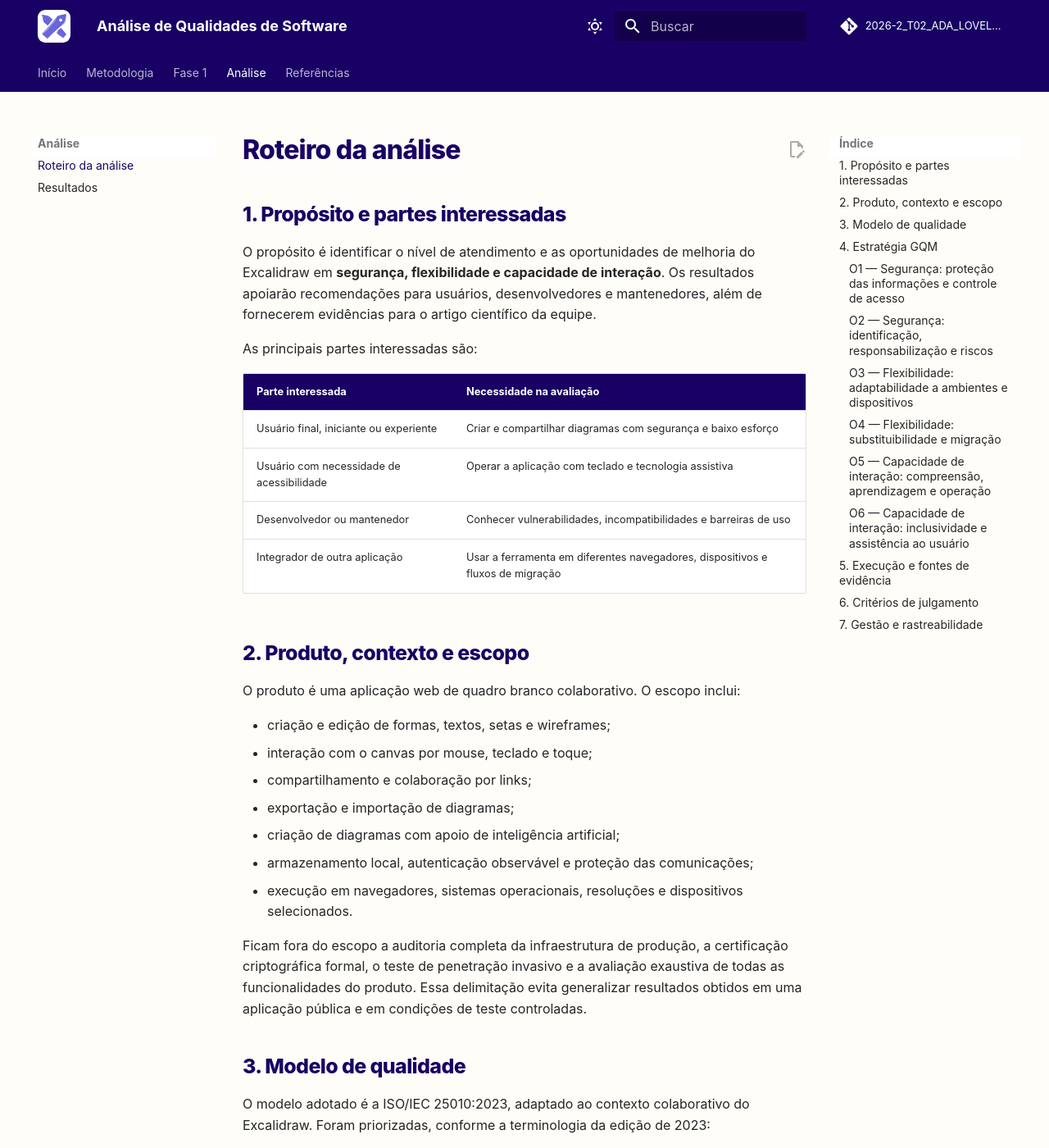
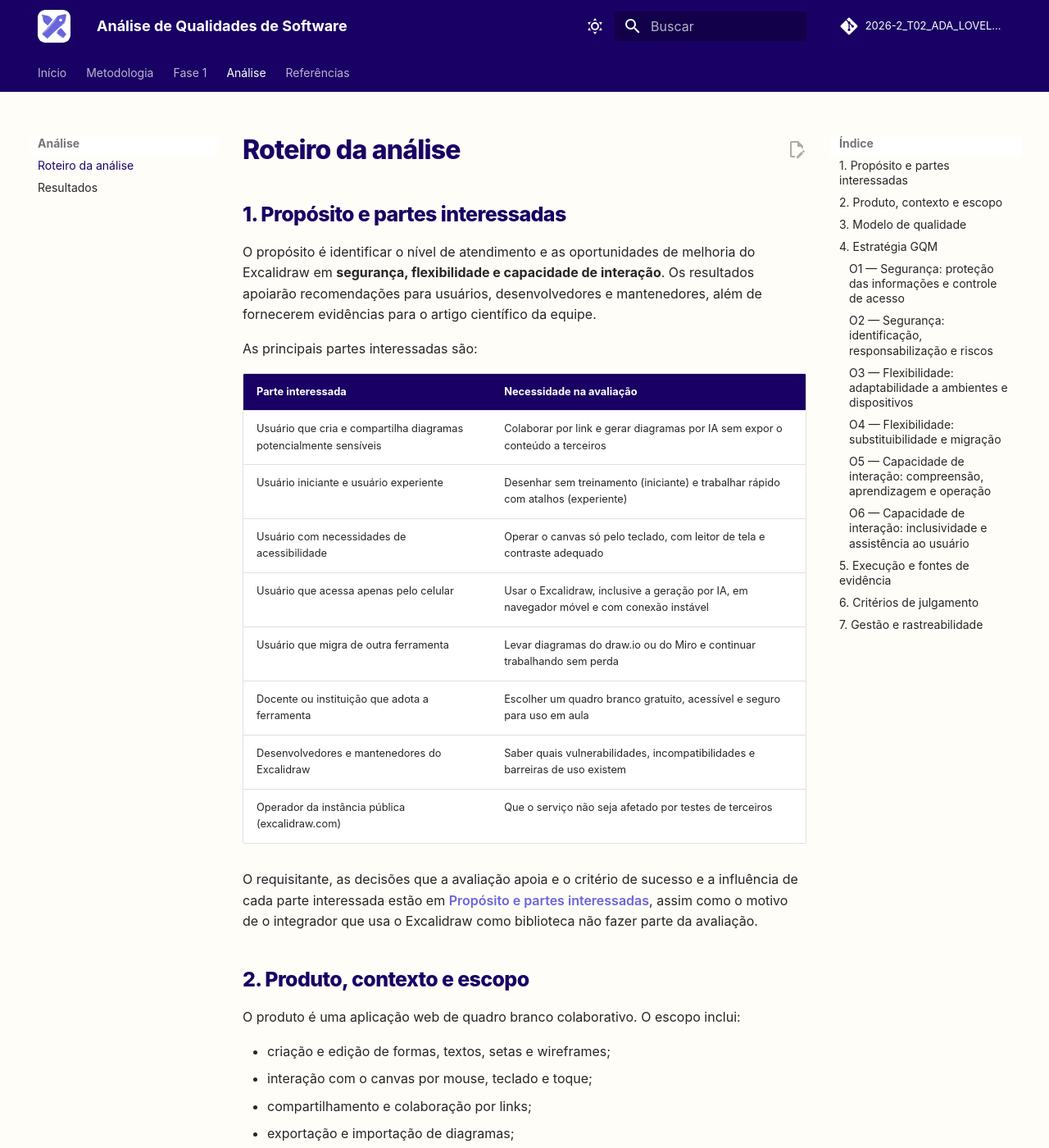
Before and after one commit to FCTE-Qualidade-de-Software-1/2026-2_T02_ADA_LOVELACE, an MkDocs documentation site: the page built from docs/analise/roteiro.md, in a window 1280 px wide and 1400 px high. Shown: the whole window at 82% size. Built offline with MkDocs 1.6.1 and Material for MkDocs 9.7.7, drawn with Linux system fonts in a browser that asks for light colours; comment, search, counter and statistics services are not loaded; some of the changed text lies outside the part shown.

Commit message:
feat: Adiciona proposito e partes interessadas

```diff
--- a/docs/analise/roteiro.md
+++ b/docs/analise/roteiro.md
@@ -13,10 +13,20 @@
 
 | Parte interessada | Necessidade na avaliação |
 | --- | --- |
-| Usuário final, iniciante ou experiente | Criar e compartilhar diagramas com segurança e baixo esforço |
-| Usuário com necessidade de acessibilidade | Operar a aplicação com teclado e tecnologia assistiva |
-| Desenvolvedor ou mantenedor | Conhecer vulnerabilidades, incompatibilidades e barreiras de uso |
-| Integrador de outra aplicação | Usar a ferramenta em diferentes navegadores, dispositivos e fluxos de migração |
+| Usuário que cria e compartilha diagramas potencialmente sensíveis | Colaborar por link e gerar diagramas por IA sem expor o conteúdo a terceiros |
+| Usuário iniciante e usuário experiente | Desenhar sem treinamento (iniciante) e trabalhar rápido com atalhos (experiente) |
+| Usuário com necessidades de acessibilidade | Operar o canvas só pelo teclado, com leitor de tela e contraste adequado |
+| Usuário que acessa apenas pelo celular | Usar o Excalidraw, inclusive a geração por IA, em navegador móvel e com conexão instável |
+| Usuário que migra de outra ferramenta | Levar diagramas do draw.io ou do Miro e continuar trabalhando sem perda |
+| Docente ou instituição que adota a ferramenta | Escolher um quadro branco gratuito, acessível e seguro para uso em aula |
+| Desenvolvedores e mantenedores do Excalidraw | Saber quais vulnerabilidades, incompatibilidades e barreiras de uso existem |
+| Operador da instância pública (excalidraw.com) | Que o serviço não seja afetado por testes de terceiros |
+
+O requisitante, as decisões que a avaliação apoia e o critério de sucesso e a
+influência de cada parte interessada estão em
+[Propósito e partes interessadas](../fase1/proposito-partes-interessadas.md),
+assim como o motivo de o integrador que usa o Excalidraw como biblioteca não
+fazer parte da avaliação.
 
 ## 2. Produto, contexto e escopo
 
@@ -137,7 +147,9 @@
 2. Preparar casos de teste e tarefas representativas de criação,
    compartilhamento, exportação, importação e colaboração.
 3. Inspecionar o código-fonte e as dependências; registrar comandos, versões e
-   saída, sem executar testes invasivos contra terceiros.
+   saída, sem executar testes invasivos contra terceiros. Testes que adulteram
+   dados ou sobrecarregam o serviço são feitos em uma instância local do
+   Excalidraw, e não no excalidraw.com.
 4. Executar testes funcionais, de compatibilidade, acessibilidade e
    usabilidade com participantes, quando autorizados.
 5. Armazenar evidências no repositório, vinculando cada resultado à métrica,
--- a/mkdocs.yml
+++ b/mkdocs.yml
@@ -52,6 +52,7 @@
   - Início: index.md
   - Metodologia: metodologia.md
   - Fase 1:
+      - Propósito e partes interessadas: fase1/proposito-partes-interessadas.md
       - Modelo de qualidade: fase1/modelo-qualidade.md
       - ODS: fase1/ods.md
       - Objetivos de qualidade: fase1/objetivos-qualidade.md
```
Also changed, not shown: docs/fase1/proposito-partes-interessadas.md (added, +177 -0 lines).
